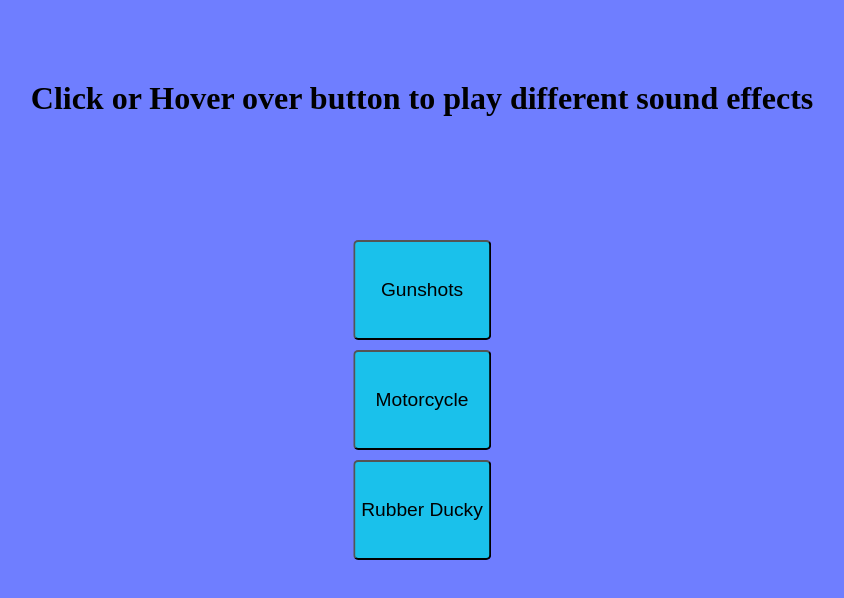
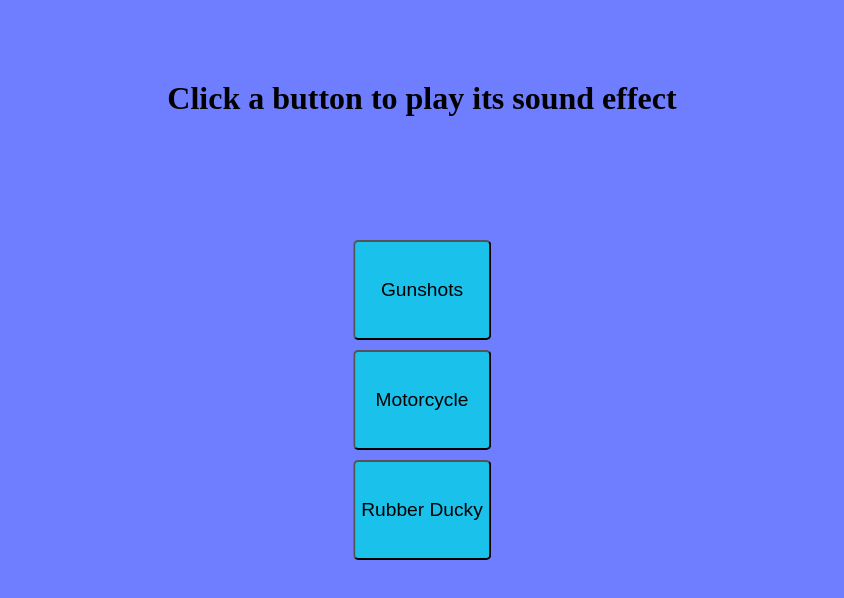
Before and after one commit to jonayoub/mi349_soundboard, a plain HTML site: page index.html in a window 1280 px wide. Shown: the whole page, without its empty margins (218-1062 px from the left). Drawn offline with Linux system fonts and the light colour scheme.

Commit message:
Fixed header

```diff
--- a/index.html
+++ b/index.html
@@ -8,7 +8,7 @@
     <title>Jon's SoundBoard</title>
 </head>
 <body>
-    <h1>Click or Hover over button to play different sound effects</h1>
+    <h1>Click a button to play its sound effect</h1>
     <div class="soundboard_buttons">
         <button class="button" id="0">Gunshots</button>
         <button class="button" id="1">Motorcycle</button>
```
